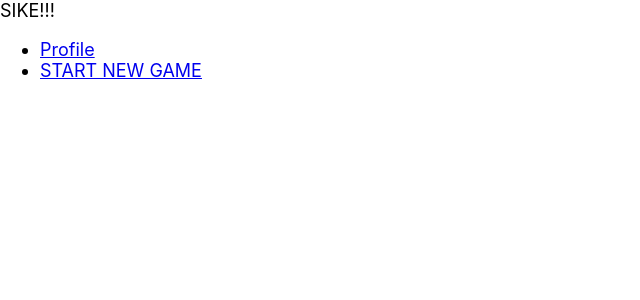
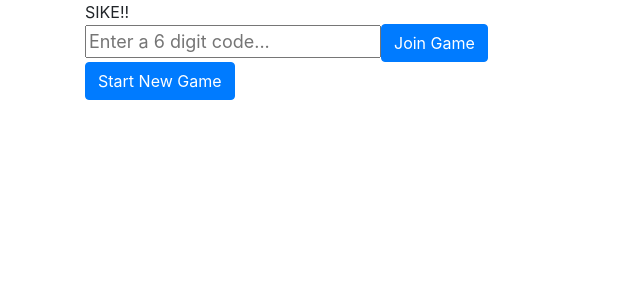
Before and after one commit to hmeister10/sike-app, a React (Create React App) app: page / in a window 1280 px wide. Shown: the top 300 px of the page, without its empty margins (0-640 px from the left). Built offline with nearby package versions, Linux system fonts and the light colour scheme; no server answers; the database is empty.

Commit message:
updates thee landing page adds react bootstrap

```diff
--- a/package.json
+++ b/package.json
@@ -6,9 +6,11 @@
     "@testing-library/jest-dom": "^4.2.4",
     "@testing-library/react": "^9.5.0",
     "@testing-library/user-event": "^7.2.1",
+    "bootstrap": "^4.4.1",
     "firebase": "^7.12.0",
     "node-sass": "^4.13.1",
     "react": "^16.13.1",
+    "react-bootstrap": "^1.0.0-beta.17",
     "react-dom": "^16.13.1",
     "react-router-dom": "^5.1.2",
     "react-scripts": "3.4.1"
--- a/src/App.js
+++ b/src/App.js
@@ -4,17 +4,19 @@ import {
   Switch,
   Route
 } from "react-router-dom";
+
+import { Container, Row, Col } from 'react-bootstrap';
 import './App.scss';
+
+// Components
 import Landing from './components/landing/landing';
 import Profile from './components/profile/profile';
 import Question from './components/question/question';
 import Results from './components/results/results';
 import Voting from './components/voting/voting';
 
-
-function App() {
-  return (
-    <Router>
+function RouteData() {
+  return (<Router>
     <div>
       {/*
         A <Switch> looks through all its children <Route>
@@ -41,7 +43,26 @@ function App() {
         </Route>
       </Switch>
     </div>
-    </Router>
+  </Router>)
+}
+
+function App() {
+  return (
+    <Container>
+      <Row>
+        <Col>
+          SIKE!!
+        </Col>
+      </Row>
+      <Row>
+        <Col>
+          <RouteData />
+        </Col>
+      </Row>
+      <Row>
+      </Row>
+    </Container>
+
   );
 }
 
--- a/src/components/landing/landing.js
+++ b/src/components/landing/landing.js
@@ -1,30 +1,68 @@
 import React from 'react';
+import { Button, Row, Col } from 'react-bootstrap';
 import { Link } from 'react-router-dom';
 import './landing.scss';
 import DBUtils from '../../utils/DBUtils';
 
 export default class Landing extends React.Component {
 
+  constructor(props, context) {
+    super(props, context)
+    this.state = {
+      code: '',
+    }
+  }
+
   async componentWillMount() {
     const data = await DBUtils.getData('questions')
     console.log(data);
   }
 
+  handleCodeChange(e) {
+    this.setState({ code: e.target.value });
+  }
+
+  joinGame() {
+    let code = this.state.code || 0
+
+    // this checks if the code exists
+    // if it has maximum of 6 characters
+    // if it is only digits and 6 digits
+    if (this.state.code && code.length === 6 && code.match(/\d{6}/)) {
+      // join the game
+      // GameUtils.joinGame(code)
+    } else {
+      // Show error
+    }
+
+  }
+
+  newGame() {
+    console.log('Start a new game')
+  }
+
   render() {
     return (
-      <div className="landing-container">
-        SIKE!!!
-        <ul>
-          <li>
-            <Link to="/profile">Profile</Link>
-          </li>
-          <li>
-            <Link to="/question">START NEW GAME</Link>
-
-          </li>
-        </ul>
+      <div>
+        <Row className="landing-container">
+          <Col>
+            <input
+              type="text"
+              maxLength="6"
+              value={this.state.code}
+              onChange={this.handleCodeChange.bind(this)}
+              placeholder="Enter a 6 digit code..." />
+            <Button variant="primary" onClick={this.joinGame.bind(this)}>Join Game</Button>
+          </Col>
+        </Row>
+        <Row className="landing-container">
+          <Col>
+            <Button variant="primary" onClick={this.newGame.bind(this)}>Start New Game</Button>
+          </Col>
+        </Row>
 
       </div>
+
     );
   }
 }
--- a/src/index.js
+++ b/src/index.js
@@ -5,6 +5,8 @@ import * as firebase from 'firebase';
 import config from './firebase.config';
 
 import './index.scss';
+import 'bootstrap/dist/css/bootstrap.min.css';
+
 import App from './App';
 import * as serviceWorker from './serviceWorker';
 
```
Also changed, not shown: 1 other file (tests, documents, lock files or other folders). Lines whose indentation alone changed are shown as unchanged.
